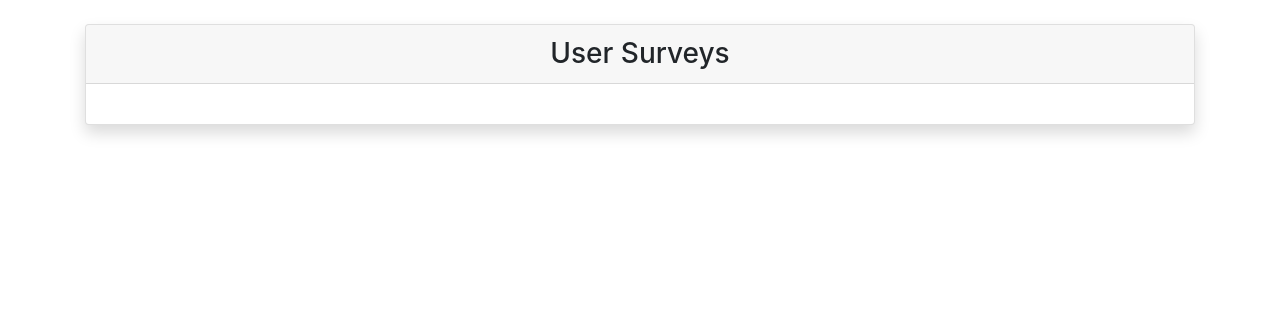
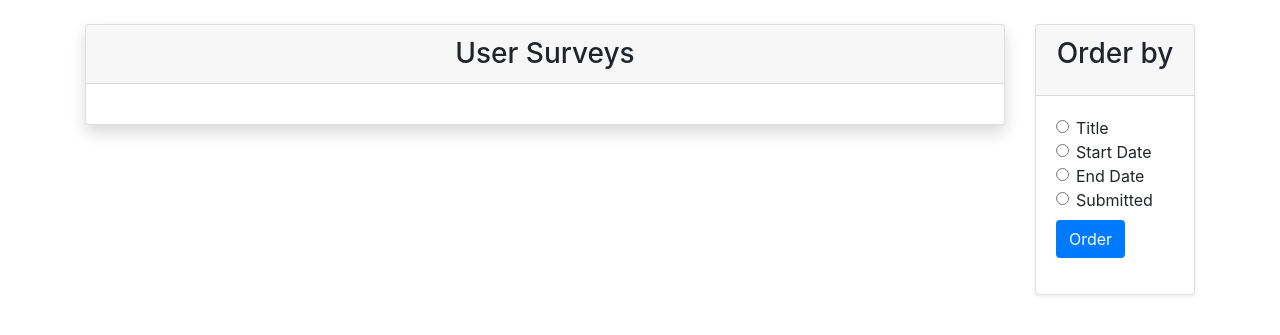
Before and after one commit to Omarmansour557/Employee-Survey-System, a Django app: template survey_system/templates/survey_list.html in a window 1280 px wide. Shown: the part 56-391 px from the top of the page. Run offline with Django 4.2, Linux system fonts and the light colour scheme; the template is opened without the code that fills it, so the values that code supplies are empty; some libraries are stand-ins or nearby versions.

Commit message:
PAGTBI-32: users can now choose which field to order the surveys with

```diff
--- a/survey_system/templates/survey_list.html
+++ b/survey_system/templates/survey_list.html
@@ -8,9 +8,9 @@
 {% endblock head %}
 {% block body %}
 <div class="container">
-  <div class="row">
-    <div class="col-12">
-      <div class="card shadow mt-4">
+  <div class="row mt-4">
+    <div class="col-10">
+      <div class="card shadow">
         <h3 class="card-header text-center">User Surveys</h3>
         <div class="card-body">
             {% for employee_survey in employee_survey_list %}
@@ -81,7 +81,44 @@
 
         </div>
       </div>
+    </div><!--Main Card-->
+
+    <div class="col-2">
+      <div class="card shadow-sm">
+        <div class="card-header">
+          <h3 class="card-title text-center">Order by</h3>
+        </div>
+        <div class="card-body">
+          <form method="GET">
+
+            <div class="form-check">
+              <input {% if order_by == 'title' %}checked{% endif %} class="form-check-input" type="radio" name="order" id="order-title" value="title">
+              <label class="form-check-label" for="order-title">Title</label>
+            </div>
+
+            <div class="form-check">
+              <input {% if order_by == 'start_date' %}checked{% endif %} class="form-check-input" type="radio" name="order" id="order-start" value="start_date">
+              <label class="form-check-label" for="order-start">Start Date</label>
+            </div>
+
+            <div class="form-check">
+              <input {% if order_by == 'end_date' %}checked{% endif %} class="form-check-input" type="radio" name="order" id="order-end" value="end_date">
+              <label class="form-check-label" for="order-end">End Date</label>
+            </div>
+
+            <div class="form-check">
+              <input {% if order_by == 'is_submitted' %}checked{% endif %} class="form-check-input" type="radio" name="order" id="order-submitted" value="is_submitted">
+              <label class="form-check-label" for="order-submitted">Submitted</label>
+            </div>
+
+            <div class="form-group">
+              <button class="btn bg-primary text-light mt-2" type="submit">Order</button>
+            </div>
+          </form>
+        </div>
+      </div>
     </div>
+
   </div>
 </div>
 
```
Also changed, not shown: survey_system/web_views.py (+11 -8 lines).
